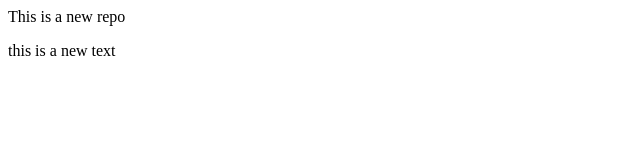
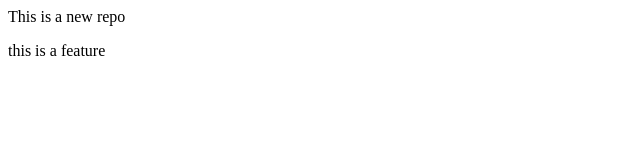
Before and after one commit to roshaninishad25/localrepo, a plain HTML site: page index.html in a window 1280 px wide. Shown: the full height of the page, 0-640 px from the left. Drawn offline with Linux system fonts and the light colour scheme.

Commit message:
add new feature

```diff
--- a/index.html
+++ b/index.html
@@ -1,3 +1,3 @@
 <p>This is a new repo</p>
 
-<p>this is a new text</p>
+<p>this is a feature</p>
```
